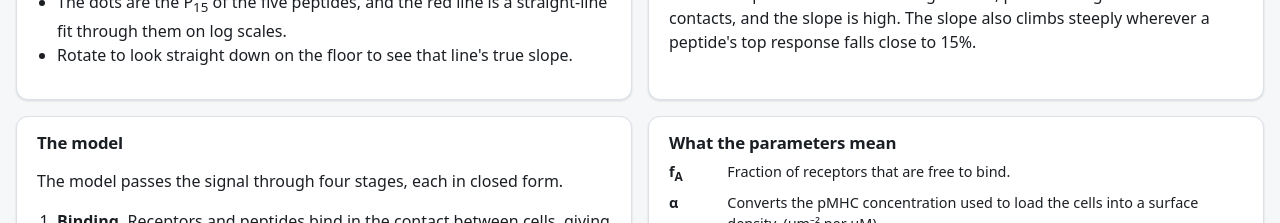
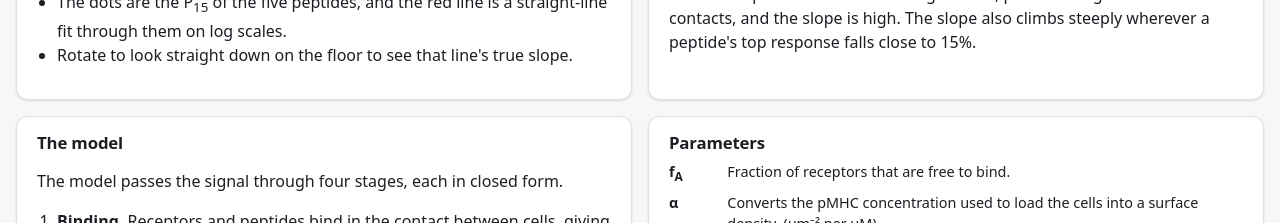
Before and after one commit to allardjun/261023, a website with bundled scripts: page index.html in a window 1280 px wide. Shown: the part 1140-1363 px from the top of the page. Built offline with nearby package versions, Linux system fonts and the light colour scheme; animation ran at ten frames a second.

Commit message:
Shorten the glossary heading to "Parameters"
Co-Authored-By: Claude Opus 5.5 <noreply@anthropic.com>
Claude-Session: https://claude.ai/code/session_01RgEpbtrh2UKc6SoYTvmsUQ

```diff
--- a/index.html
+++ b/index.html
@@ -130,7 +130,7 @@
     </section>
 
     <section>
-      <h2>What the parameters mean</h2>
+      <h2>Parameters</h2>
       <dl id="glossary" class="glossary"></dl>
     </section>
   </article>
```
